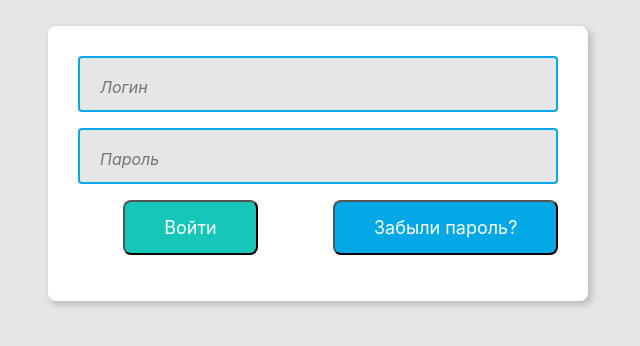
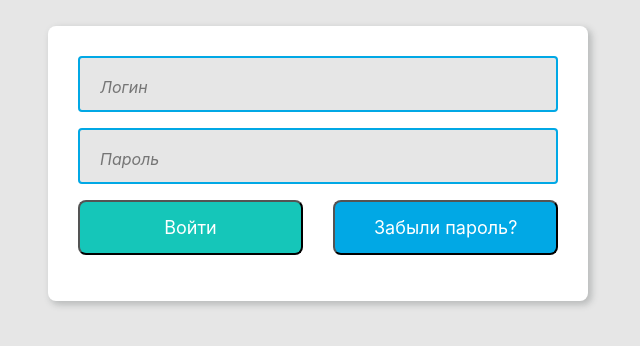
Before and after one commit to OsnovaDT/REFACK, a Django app: page /account/login/ in a window 1280 px wide. Shown: the part 134-480 px from the top of the page, without its empty margins (322-962 px from the left). Run offline with Django 3.2, Linux system fonts and the light colour scheme; some libraries are stand-ins or nearby versions.

Commit message:
REFACK-30: Fix layout on login page

```diff
--- a/static/css/styles.css
+++ b/static/css/styles.css
@@ -87,6 +87,10 @@ textarea {
   text-align: left !important;
 }
 
+.max_width {
+  width: 100%;
+}
+
 .error {
   color: #ee3030;
 }
--- a/static/css/styles.scss
+++ b/static/css/styles.scss
@@ -125,6 +125,10 @@ textarea{
     text-align: left !important;
 }
 
+.max_width{
+    width: 100%;
+}
+
 .error{
     color: $red;
 }
--- a/templates/account/login.html
+++ b/templates/account/login.html
@@ -3,14 +3,14 @@
 {% block title %}Вход в аккаунт{% endblock title %}
 
 {% block form_content %}
-    {# Login #}
+    {# Logi input #}
     <p>
         <input type="text" name="username" autofocus autocapitalize="none"
             autocomplete="username" placeholder="Логин">
     </p>
     {% include 'includes/field_errors.html' with field=form.username %}
 
-    {# Password #}
+    {# Password input #}
     <p>
         <input type="password" name="password" autocomplete="current-password"
             placeholder="Пароль">
@@ -18,13 +18,14 @@
     {% include 'includes/field_errors.html' with field=form.password %}
 {% endblock form_content %}
 
-{# Buttons #}
 {% block after_form %}
+    {# Login button #}
     <div class="row">
         <div class="col-md-6">
-        <input class='button_green' type="submit" id="login_button" value="Войти">
+        <input class='button_green max_width' type="submit" id="login_button" value="Войти">
     </div>
 
+    {# Password reset button #}
     <div class="col-md-6">
         <p>
             <a class='text-dark' href="{% url 'account:password_reset' %}">
```
Also changed, not shown: 1 other file.
